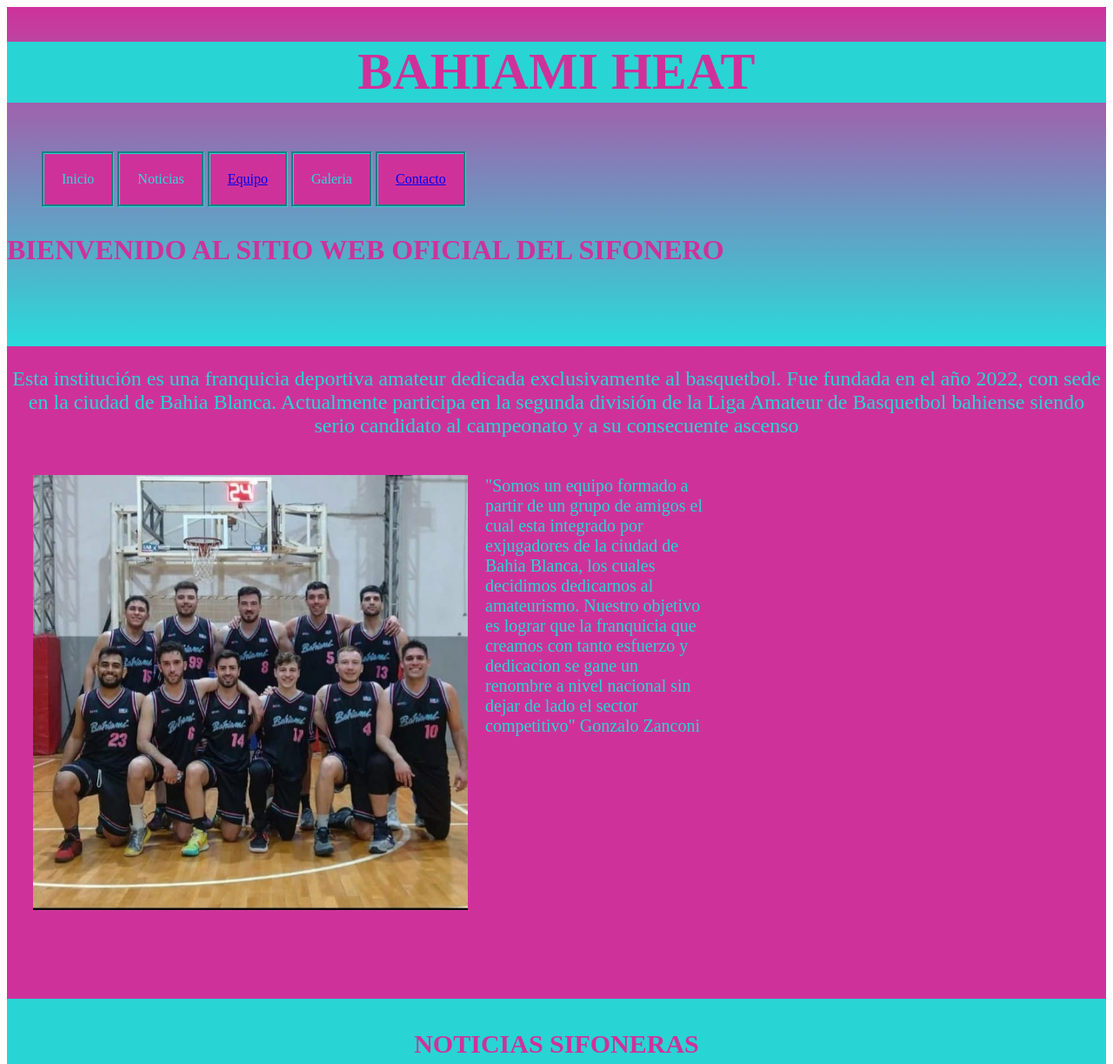
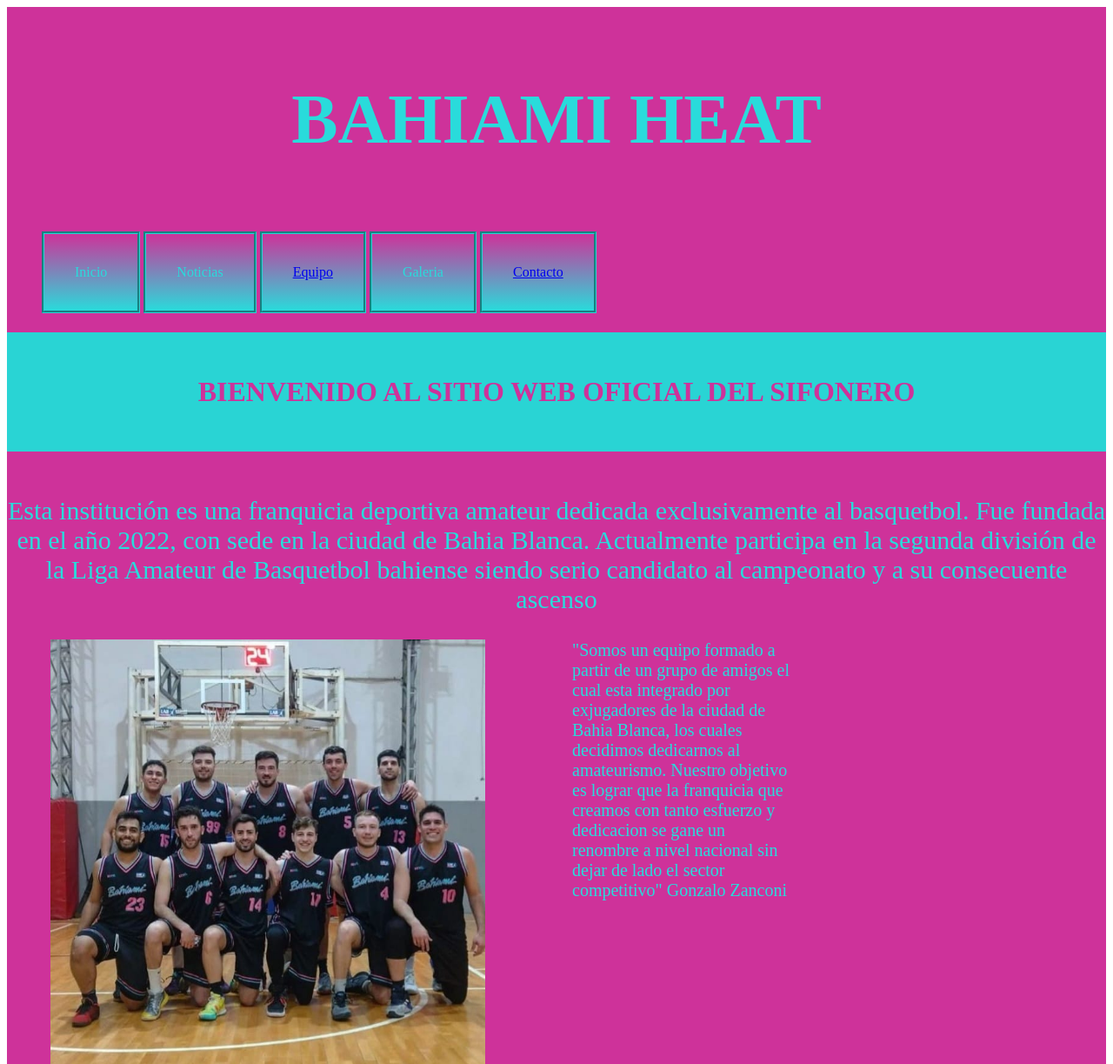
Before and after one commit to gonzanconi/PF-GonzaloZanconi, a website: page index.html in a window 1280 px wide. Shown: the top 1223 px of the page at 87% size. Drawn offline with Linux system fonts and the light colour scheme.

Commit message:
Agrege SASS

```diff
--- a/css/estilos.css
+++ b/css/estilos.css
@@ -1,4 +1,3 @@
-
 /* CSS DE INDEX */
 
 .bodyBahiami {
--- a/scss/main.scss
+++ b/scss/main.scss
@@ -1,59 +1,65 @@
+
 .bodyBahiami {
     display: grid;
-    grid-template-rows: 0.1fr 0.5fr 1fr;
 }
 
 .cajaMenu {
-    width: 100%;
-    height: 100%;
-    background-color: rgb(41, 212, 212);
-    font-size: 100%;
-    color: rgb(206, 50, 154);
-    background-image: linear-gradient(to bottom,rgb(206, 50, 154),rgb(41, 219, 219) );
+    color: rgb(41, 219, 219);
+    background-color: rgb(206, 50, 154);
 
-  display: grid;
-  grid-template-rows: 150px 90px 150px;
     .titulo {
-    color:  rgb(206, 50, 154);
+        color: rgb(41, 219, 219);
+        background-color: rgb(206, 50, 154);
         text-align: center;
-    background-color: rgb(41, 212, 212);
-    font-size: 60px;
+        font-size: 80px;
+        padding: 30px;
     }
-}
-
     .menuprincipal ul li {
         border: groove 3px rgb(41, 212, 212);
-    padding: 20px 20px;
+        padding: 35px 35px;
         display: inline-block;
         color: rgb(41, 219, 219);
         background-color: rgb(206, 50, 154);
+        background-image: linear-gradient(to bottom,rgb(206, 50, 154),rgb(41, 219, 219) )
     }
-
-.cajaContenedora div {
-    width: 100%;
-    height: 750px;
-    background-color: rgb(206, 50, 154);
-    font-size: 150%;
-    color: rgb(41, 212, 212);
-
-    display: flex;
-    flex-direction: column;
-
-    .descripcionequipo {
-        text-align: center;
-    }.bienvenida {
+    .bienvenida {
         background-color: rgb(41, 212, 212);
         color: rgb(206, 50, 154);
         text-align: center;
         padding: 50px;
+    }
+}
 
-    }.descripcionequipo {
+.cajaContenedora {
+    color: rgb(41, 219, 219);
+    background-color: rgb(206, 50, 154);
+    padding-bottom: 10px;
+
+    .nostros {
+        padding-bottom: 10%;
+    }
+
+    .descripcionequipo {
+        font-size: 30px;
         text-align: center;
     }
 
+    .fotoequipo {
+        padding-top: 100px;
+        padding-left: 250px;
+        padding-bottom: 10%;
+        width: 500px;
+        height: 500px;
 
+        transform: translate(-200px, -420px)
+    }
 
+    .historia {
+        font-size: 20px;
+        width: 250px;
+        margin-left: 650px;
     }
+
     .noticias {
         color:  rgb(206, 50, 154);
         text-align: center;
@@ -65,16 +71,6 @@
         flex-direction: column;
     }
 
-.fotoequipo {
-    padding-top: 100px;
-    padding-left: 250px;
-    padding-bottom: 10px;
-    width: 500px;
-    height: 500px;
-
-    transform: translate(-220px, -420px);
-}
-
     .galeria {
         color: rgb(41, 219, 219);
         background-color: rgb(206, 50, 154);
@@ -84,13 +80,8 @@
         flex-direction: column;
     }
 
+}
+
 .derechos {
     text-align: center;
 }
-
-
-.historia {
-    font-size: 20px;
-    width: 250px;
-    margin-left: 550px;
-}
```
Also changed, not shown: css/main.css. Lines whose indentation alone changed are shown as unchanged.
